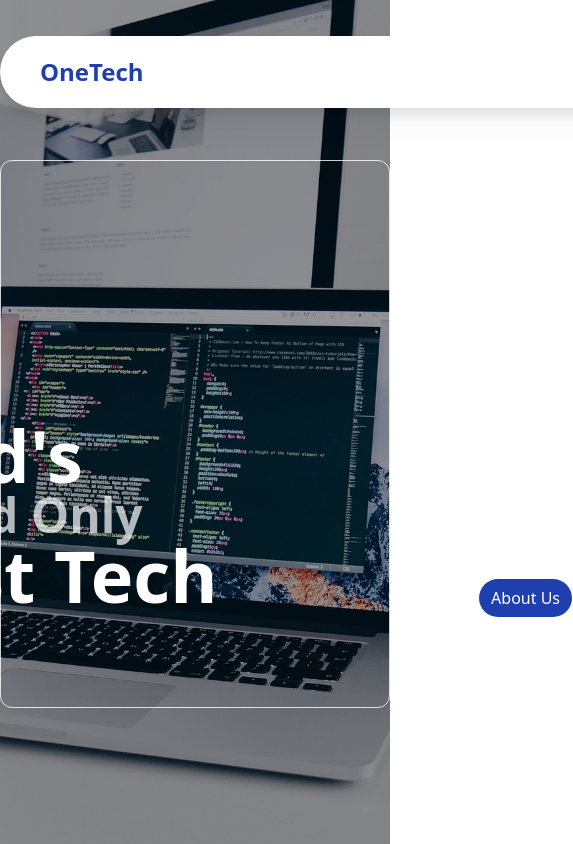
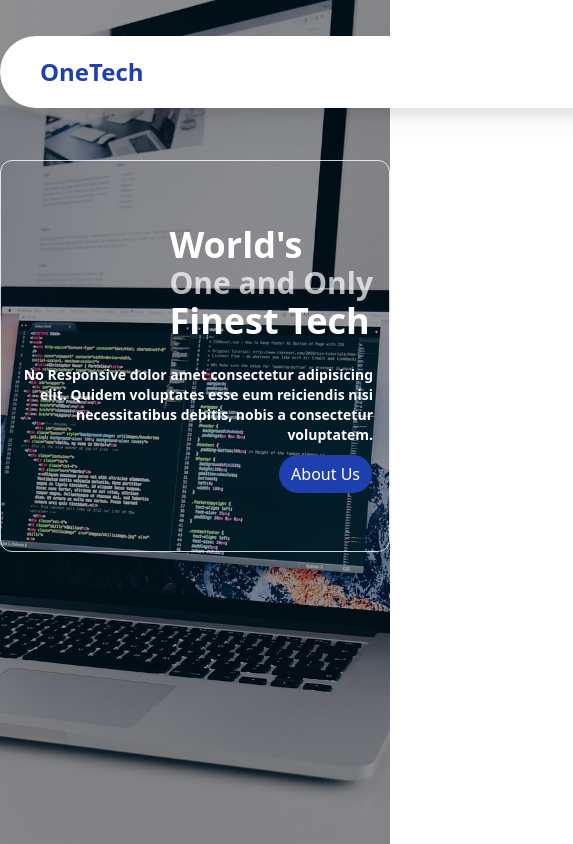
Before and after one commit to vienyevelyn/company-profile, a React (Vite) app: page / in a window 390 px wide. Shown: the whole page, 573 px wide, since content can reach past the window. Built offline with nearby package versions, Linux system fonts and the light colour scheme.

Commit message:
Try deploy

```diff
--- a/package.json
+++ b/package.json
@@ -3,11 +3,14 @@
   "private": true,
   "version": "0.0.0",
   "type": "module",
+  "homepage": "https://github.com/vienyevelyn/company-profile.git",
   "scripts": {
     "dev": "vite",
     "build": "vite build",
     "lint": "eslint .",
-    "preview": "vite preview"
+    "preview": "vite preview",
+    "predeploy": "npm run build",
+  "deploy": "gh-pages -d dist"
   },
   "dependencies": {
     "axios": "^1.11.0",
@@ -25,6 +28,7 @@
     "eslint": "^9.30.1",
     "eslint-plugin-react-hooks": "^5.2.0",
     "eslint-plugin-react-refresh": "^0.4.20",
+    "gh-pages": "^6.3.0",
     "globals": "^16.3.0",
     "postcss": "^8.5.6",
     "tailwindcss": "^3.4.17",
--- a/src/pages/Home.jsx
+++ b/src/pages/Home.jsx
@@ -10,14 +10,14 @@ function Home(){
         <>
         <div className="relative w-screen h-screen bg-cover bg-center pt-20"  style={{ backgroundImage: `url(${bg})`  }}>
             <div className="absolute inset-0 bg-black bg-opacity-40"></div>
-            <div className="absolute animate-fade-up duration-3000 mx-auto text-start px-20 py-24 mt-20 left-0 right-0 lg:w-[1300px] w-1000px flex border gap-x-60 justify-center items-end rounded-xl border-white/80">
+            <div className="absolute animate-fade-up duration-3000 mx-auto text-start px-4 md:px-10 lg:px-20 py-16 md:py-20 mt-20 left-0 right-0 w-full max-w-6xl flex flex-col md:flex-row border gap-y-6 md:gap-x-20 justify-center items-end rounded-xl border-white/80">
                 <div className="shrink-0">
-                    <h1 className="text-7xl font-bold text-white">World's</h1>
-                    <h1 className="text-5xl font-bold text-white/70">One and Only</h1>
-                    <h1 className="text-7xl font-bold text-white">Finest Tech</h1>
+                    <h1 className="text-4xl md:text-5xl lg:text-7xl font-bold text-white">World's</h1>
+                    <h1 className="text-3xl md:text-4xl lg:text-5xl font-bold text-white/70">One and Only</h1>
+                    <h1 className="text-4xl md:text-5xl lg:text-7xl font-bold text-white">Finest Tech</h1>
                 </div>
                 <div className="text-end">
-                    <p className="mb-4 text-white font-semibold">No Responsive dolor amet consectetur adipisicing elit. Quidem voluptates esse eum reiciendis nisi necessitatibus debitis, nobis a consectetur voluptatem.</p>
+                    <p className="mb-4 text-white font-semibold text-sm md:text-base">No Responsive dolor amet consectetur adipisicing elit. Quidem voluptates esse eum reiciendis nisi necessitatibus debitis, nobis a consectetur voluptatem.</p>
                     <button><Link to={"/about"} className="bg-blue-800 py-2 px-3 rounded-full text-white hover:text-white hover:bg-indigo-900 transition-all duration-500">About Us</Link></button>
                 </div>
             </div>
```
Also changed, not shown: 1 other file (tests, documents, lock files or other folders).
